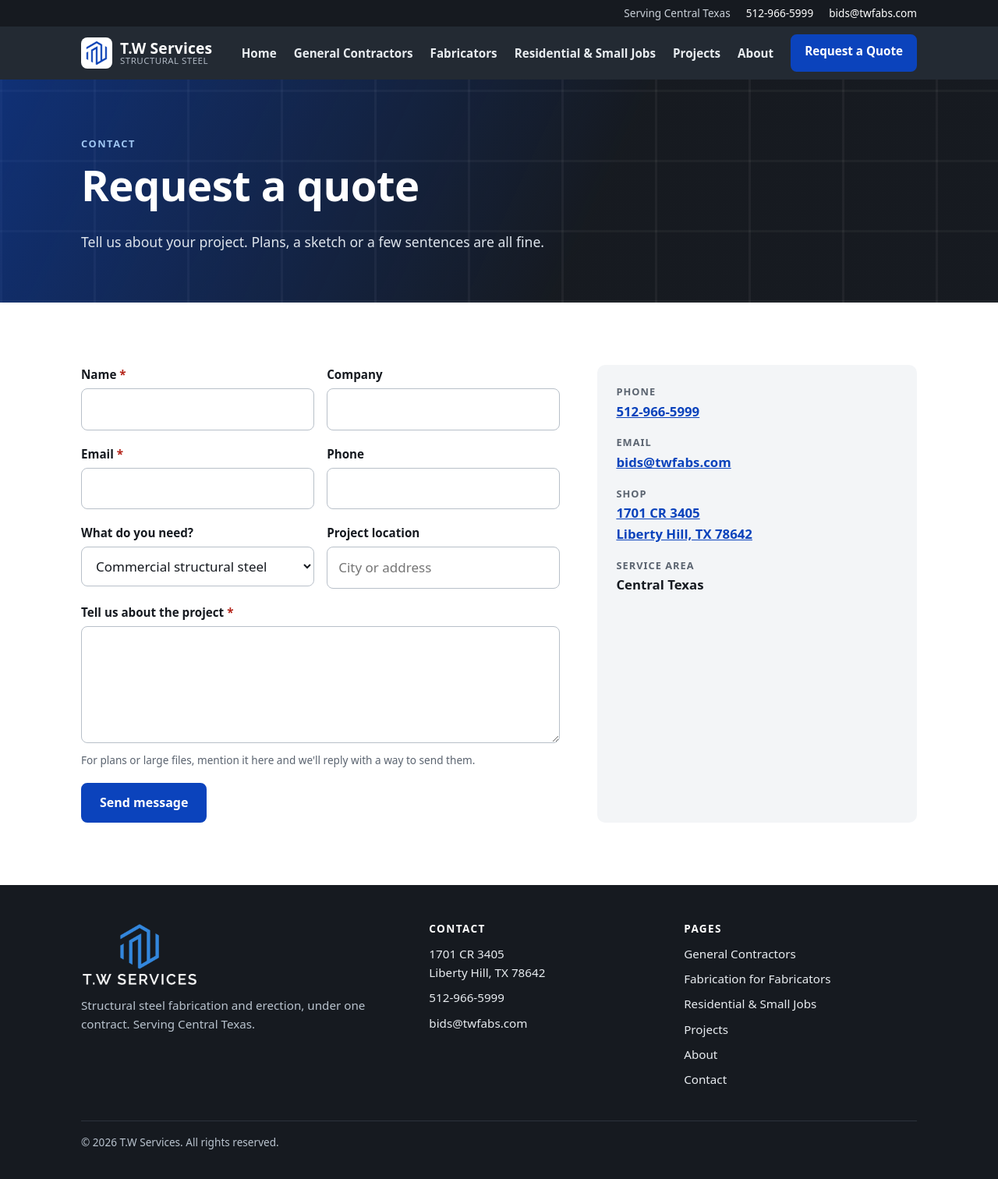
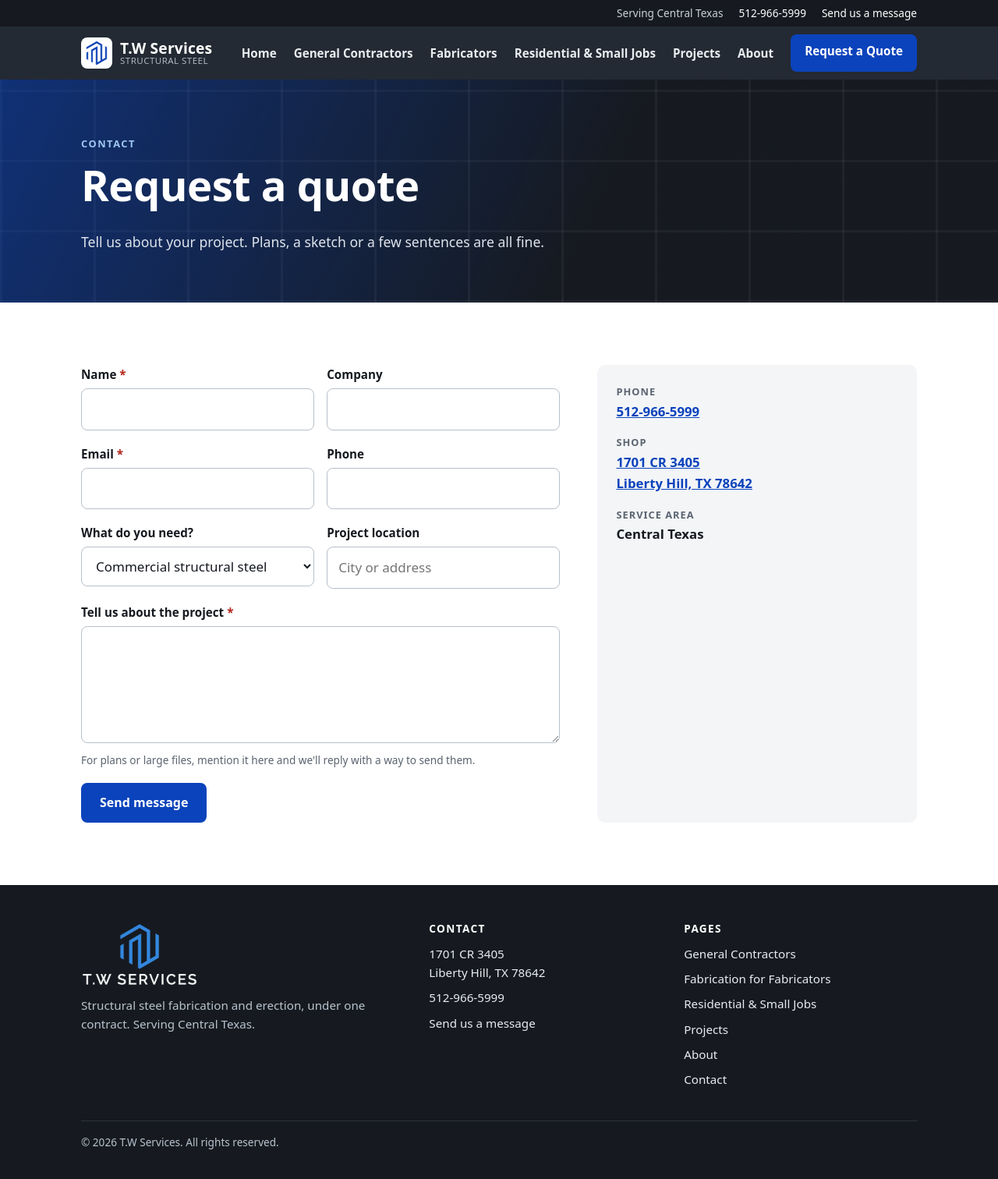
Before and after one commit to TylerTW/tw-services-website, a plain HTML site: page site/contact/index.html in a window 1280 px wide. Shown: the whole page at 78% size. Drawn offline with Linux system fonts and the light colour scheme.

Commit message:
Remove the email address from every page
The owner doesn't own bids@twfabs.com and wants no email address on
the public site. The top bar and footer now say "Send us a message"
and link to the contact form. Form messages are emailed to the owner's
address, which is set only in Netlify, never in the code.

Co-Authored-By: Claude Opus 5.5 <noreply@anthropic.com>
Claude-Session: https://claude.ai/code/session_01Y5Qt5QFay3TTuejn56Y2M1

```diff
--- a/site/contact/index.html
+++ b/site/contact/index.html
@@ -19,7 +19,7 @@
     <div class="wrap">
       <span>Serving Central Texas</span>
       <a href="tel:+15129665999">512-966-5999</a>
-      <a href="mailto:bids@twfabs.com">bids@twfabs.com</a>
+      <a href="/contact/">Send us a message</a>
     </div>
   </div>
   <header class="site-header">
@@ -120,8 +120,6 @@
           <dl>
             <dt>Phone</dt>
             <dd><a href="tel:+15129665999">512-966-5999</a></dd>
-            <dt>Email</dt>
-            <dd><a href="mailto:bids@twfabs.com">bids@twfabs.com</a></dd>
             <dt>Shop</dt>
             <dd><a href="https://www.google.com/maps/search/?api=1&query=1701+CR+3405+Liberty+Hill+TX+78642" target="_blank" rel="noopener">1701 CR 3405<br>Liberty Hill, TX 78642</a></dd>
             <dt>Service area</dt>
@@ -144,7 +142,7 @@
           <ul>
             <li><a href="https://www.google.com/maps/search/?api=1&query=1701+CR+3405+Liberty+Hill+TX+78642" target="_blank" rel="noopener">1701 CR 3405<br>Liberty Hill, TX 78642</a></li>
             <li><a href="tel:+15129665999">512-966-5999</a></li>
-            <li><a href="mailto:bids@twfabs.com">bids@twfabs.com</a></li>
+            <li><a href="/contact/">Send us a message</a></li>
           </ul>
         </div>
         <div>
```
Also changed, not shown: site/404.html (+2 -2 lines), site/about/index.html (+3 -3 lines), site/fabricators/index.html (+2 -2 lines), site/general-contractors/index.html (+2 -2 lines), site/index.html (+2 -2 lines), site/projects/index.html (+2 -2 lines), site/residential-small-jobs/index.html (+2 -2 lines), site/thanks/index.html (+2 -2 lines), 1 other file.
